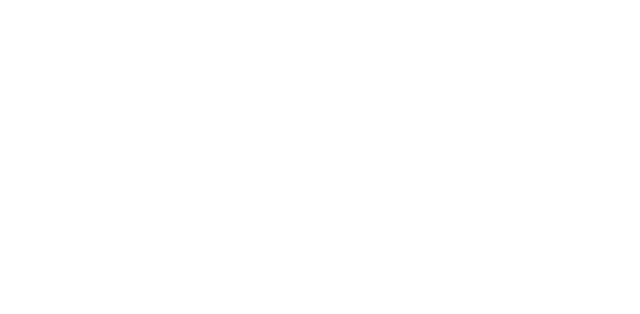
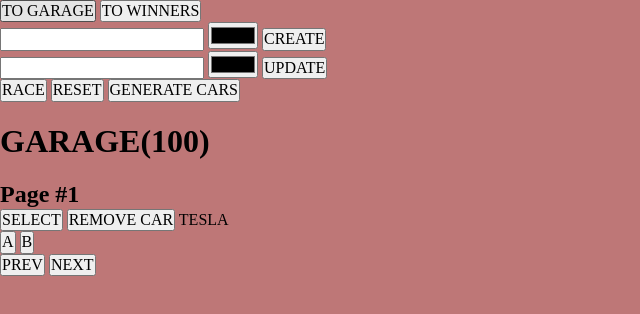
Before and after one commit to Katsuraji1/async-race, a website built with webpack: page src/index.html in a window 1280 px wide. Shown: the whole page, without its empty margins (0-640 px from the left). Built offline with nearby package versions, Linux system fonts and the light colour scheme.

Commit message:
feat: added html for garage

```diff
--- a/src/index.html
+++ b/src/index.html
@@ -4,8 +4,64 @@
     <meta charset="UTF-8">
     <meta http-equiv="X-UA-Compatible" content="IE=edge">
     <meta name="viewport" content="width=device-width, initial-scale=1.0">
-    <title>Document</title>
+    <title>Async Race</title>
 </head>
 <body>
+    <div class="main_container">
+        <header>
+            <div class="control_container">
+                <div class="switch_buttons">
+                    <button class="garage_btn">TO GARAGE</button>
+                    <button class="winners_btn">TO WINNERS</button>
+                </div>
+                <div class="redactor_container">
+                    <div class="create_container">
+                        <input type="text" class="create_name_input">
+                        <input type="color" class="create_color_input">
+                        <button class="create_car">CREATE</button>
+                    </div>
+                    <div class="update_container">
+                        <input type="text" class="update_name_input">
+                        <input type="color" class="update_color_input">
+                        <button class="update_car">UPDATE</button>
+                    </div>
+                    <div class="control_buttons">
+                        <button class="race_button">RACE</button>
+                        <button class="reset_button">RESET</button>
+                        <button class="generate_button">GENERATE CARS</button>
+                    </div>
+                </div>
+            </div>
+        </header>
+        <main>
+            <h1>GARAGE(100)</h1>
+            <h2>Page #1</h2>
+            <div class="garage_container">
+                <div class="race_game">
+                    <div class="car_control">
+                        <button class="select_car">SELECT</button>
+                        <button class="remove_car">REMOVE CAR</button>
+                        <span class="car_name">TESLA</span>
+                    </div>
+                    <div class="road_container">
+                        <div class="engine_car">
+                            <button class="start-engine_btn">A</button>
+                            <button class="stop-engine_btn">B</button>
+                        </div>
+                        <div class="road">
+                            <div class="car"></div>
+                            <div class="finish"></div>
+                        </div>
+                    </div>
+                </div>
+            </div>
+        </main>
+        <footer>
+            <div class="page_control">
+                <button class="prev_page">PREV</button>
+                <button class="next_page">NEXT</button>
+            </div>
+        </footer>
+    </div>
 </body>
 </html>
--- a/src/index.scss
+++ b/src/index.scss
@@ -1 +1,2 @@
 @import 'libs/normalize';
+@import 'style/index';
--- /dev/null
+++ b/src/style/_index.scss
@@ -0,0 +1,15 @@
+*{
+    margin: 0 auto;
+    padding: 0;
+}
+
+body{
+    width: 100vw;
+    height: 100vh;
+
+    .main_container{
+        width: 100%;
+        height: 100%;
+        background-color: rgb(190, 119, 119);
+    }
+}
```
